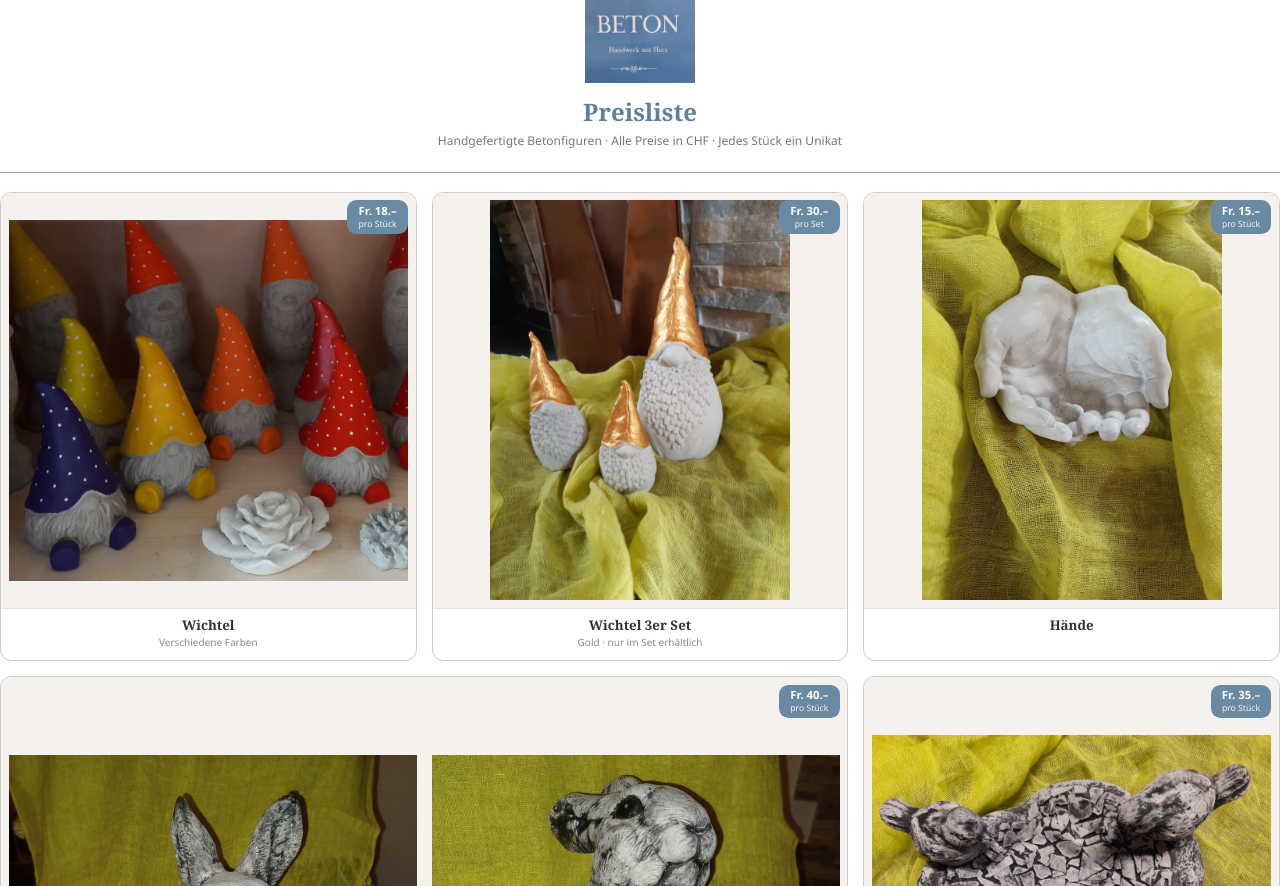
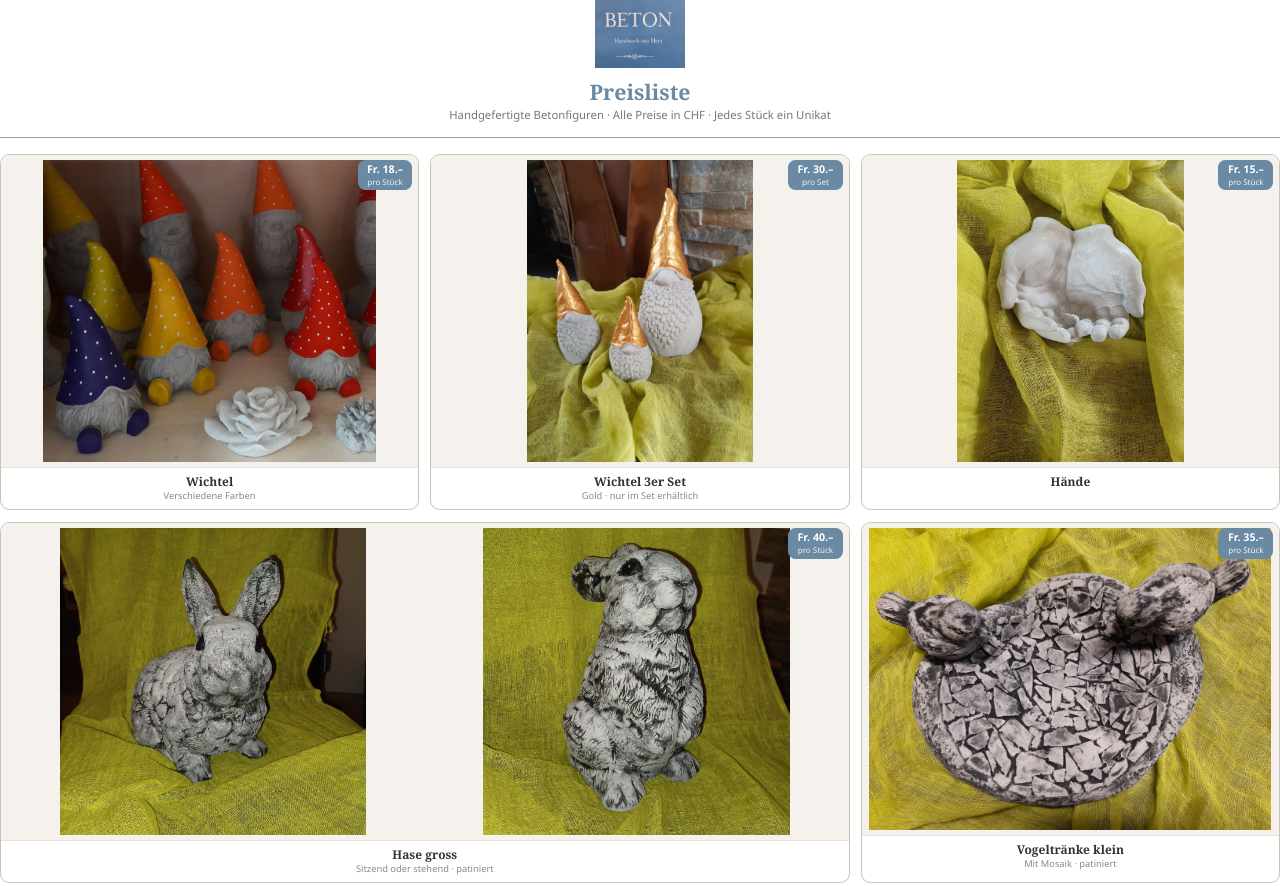
Before and after one commit to andygubser/handwerk-mit-herz, a plain HTML site: page print.html in a window 1280 px wide. Shown: the top 886 px of the page. Drawn offline with Linux system fonts and the light colour scheme.

Commit message:
Add optimized print version and generated PDF
Co-authored-by: Cursor <cursoragent@cursor.com>

```diff
--- a/print.html
+++ b/print.html
@@ -2,11 +2,11 @@
 <html lang="de">
 <head>
   <meta charset="UTF-8">
-  <title>Preisliste Betonfiguren &ndash; Druckversion</title>
+  <title>Preisliste Betonfiguren</title>
   <style>
     @page {
       size: A4 portrait;
-      margin: 12mm 14mm;
+      margin: 10mm 12mm;
     }
 
     *, *::before, *::after { box-sizing: border-box; margin: 0; padding: 0; }
@@ -15,47 +15,47 @@
       font-family: 'Basisschrift', 'Segoe UI', sans-serif;
       color: #333;
       background: #fff;
-      line-height: 1.4;
-      font-size: 11pt;
+      line-height: 1.3;
+      font-size: 10pt;
       -webkit-print-color-adjust: exact;
       print-color-adjust: exact;
     }
 
     header {
       text-align: center;
-      padding-bottom: 6mm;
-      border-bottom: 0.5pt solid #8da7be;
-      margin-bottom: 5mm;
+      padding-bottom: 4mm;
+      border-bottom: 0.6pt solid #8da7be;
+      margin-bottom: 4mm;
     }
 
     .header-logo {
-      height: 22mm;
+      height: 18mm;
       width: auto;
-      margin-bottom: 2mm;
+      margin-bottom: 1.5mm;
     }
 
     header h1 {
       font-family: 'Basisschrift', Georgia, serif;
-      font-size: 18pt;
+      font-size: 16pt;
       font-weight: 700;
-      color: #5f7f9e;
-      margin-bottom: 1mm;
+      color: #6a89a3;
+      margin-bottom: 0.5mm;
     }
 
     header .subtitle {
-      font-size: 9pt;
+      font-size: 8.5pt;
       color: #777;
     }
 
     .grid {
       display: grid;
       grid-template-columns: repeat(3, 1fr);
-      gap: 4mm;
+      gap: 3mm;
     }
 
     .card {
-      border: 0.5pt solid #ccc;
-      border-radius: 3mm;
+      border: 0.5pt solid #c8c2b8;
+      border-radius: 2.5mm;
       overflow: hidden;
       break-inside: avoid;
       display: flex;
@@ -69,65 +69,63 @@
 
     .card-img {
       width: 100%;
-      aspect-ratio: 1 / 1;
+      aspect-ratio: 4 / 3;
       object-fit: contain;
       display: block;
-      padding: 2mm;
+      padding: 1.5mm;
     }
 
     .card-badge {
       position: absolute;
-      top: 2mm;
-      right: 2mm;
+      top: 1.5mm;
+      right: 1.5mm;
       background: #6a89a3;
       color: #fff;
       font-weight: 600;
-      font-size: 8.5pt;
-      padding: 1mm 3mm;
-      border-radius: 2.5mm;
+      font-size: 8pt;
+      padding: 0.8mm 2.5mm;
+      border-radius: 2mm;
       text-align: center;
       line-height: 1.3;
     }
 
     .card-badge-per {
       display: block;
-      font-size: 6.5pt;
+      font-size: 6pt;
       font-weight: 400;
       opacity: 0.9;
     }
 
     .card-wide { grid-column: span 2; }
     .card-wide .card-img-wrap { display: grid; grid-template-columns: 1fr 1fr; }
-    .card-wide .card-img { aspect-ratio: 3 / 4; }
 
     .card-triple { grid-column: span 3; }
     .card-triple .card-img-wrap { display: grid; grid-template-columns: 1fr 1fr 1fr; }
-    .card-triple .card-img { aspect-ratio: 3 / 4; }
 
     .card-body {
-      padding: 2mm 3mm 3mm;
+      padding: 1.5mm 2mm 2mm;
       text-align: center;
-      border-top: 0.5pt solid #e5e0d8;
+      border-top: 0.4pt solid #e5e0d8;
     }
 
     .card-name {
       font-family: 'Basisschrift', Georgia, serif;
-      font-size: 10pt;
+      font-size: 9pt;
       font-weight: 600;
       color: #333;
     }
 
     .card-desc {
-      font-size: 7.5pt;
+      font-size: 7pt;
       color: #888;
     }
 
     footer {
       text-align: center;
-      padding-top: 5mm;
-      margin-top: 5mm;
-      border-top: 0.5pt solid #8da7be;
-      font-size: 8pt;
+      padding-top: 3mm;
+      margin-top: 3mm;
+      border-top: 0.6pt solid #8da7be;
+      font-size: 7.5pt;
       color: #999;
     }
   </style>
@@ -218,10 +216,7 @@
       'Alle Figuren sind handgefertigt \u2013 jedes St\u00fcck ist ein Unikat. Preise Stand ' + d.updated + '.';
   }
 
-  fetch('prices/prices.json')
-    .then(function (r) { return r.json(); })
-    .then(function (d) { render(d); })
-    .catch(function () { render(data); });
+  render(data);
 })();
 </script>
 
```
Also changed, not shown: 1 other file.
